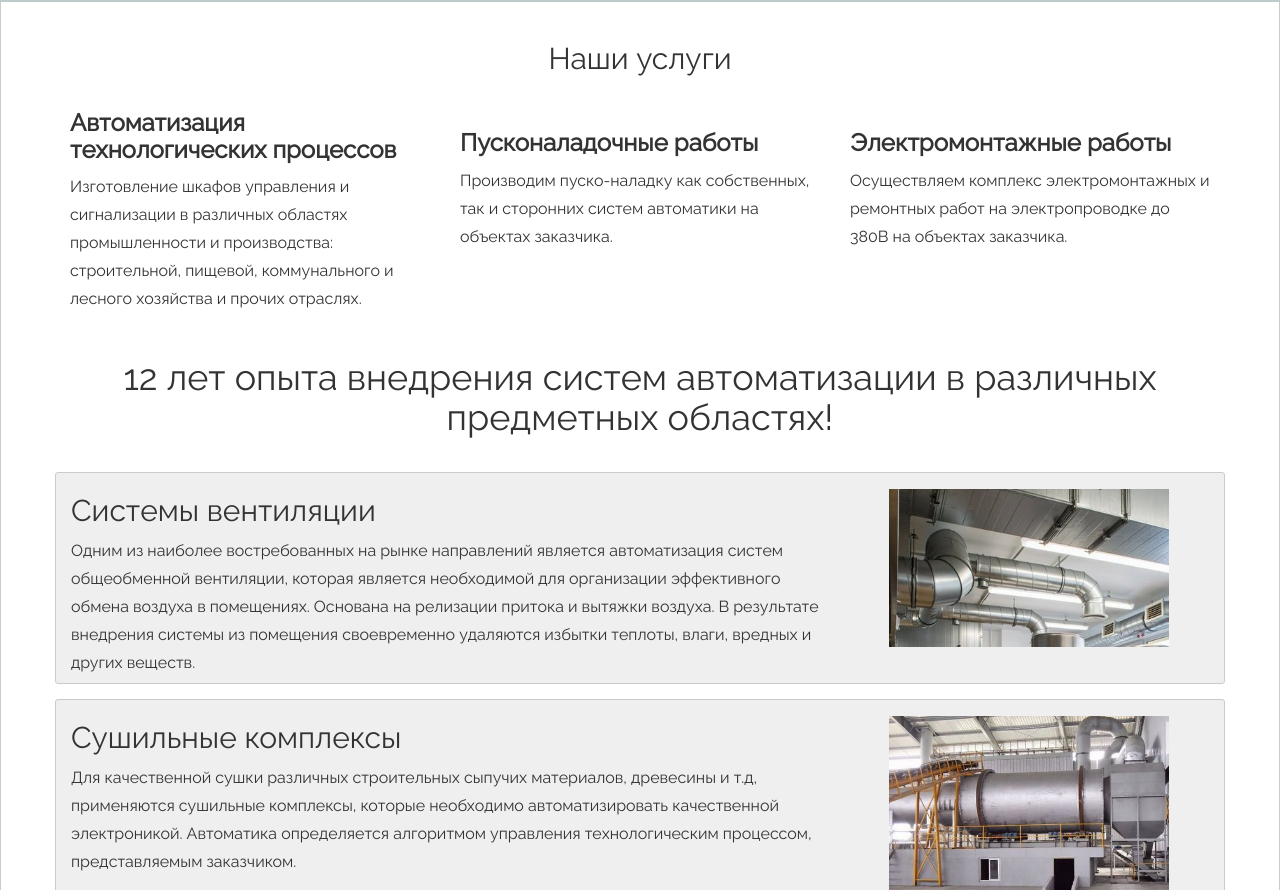
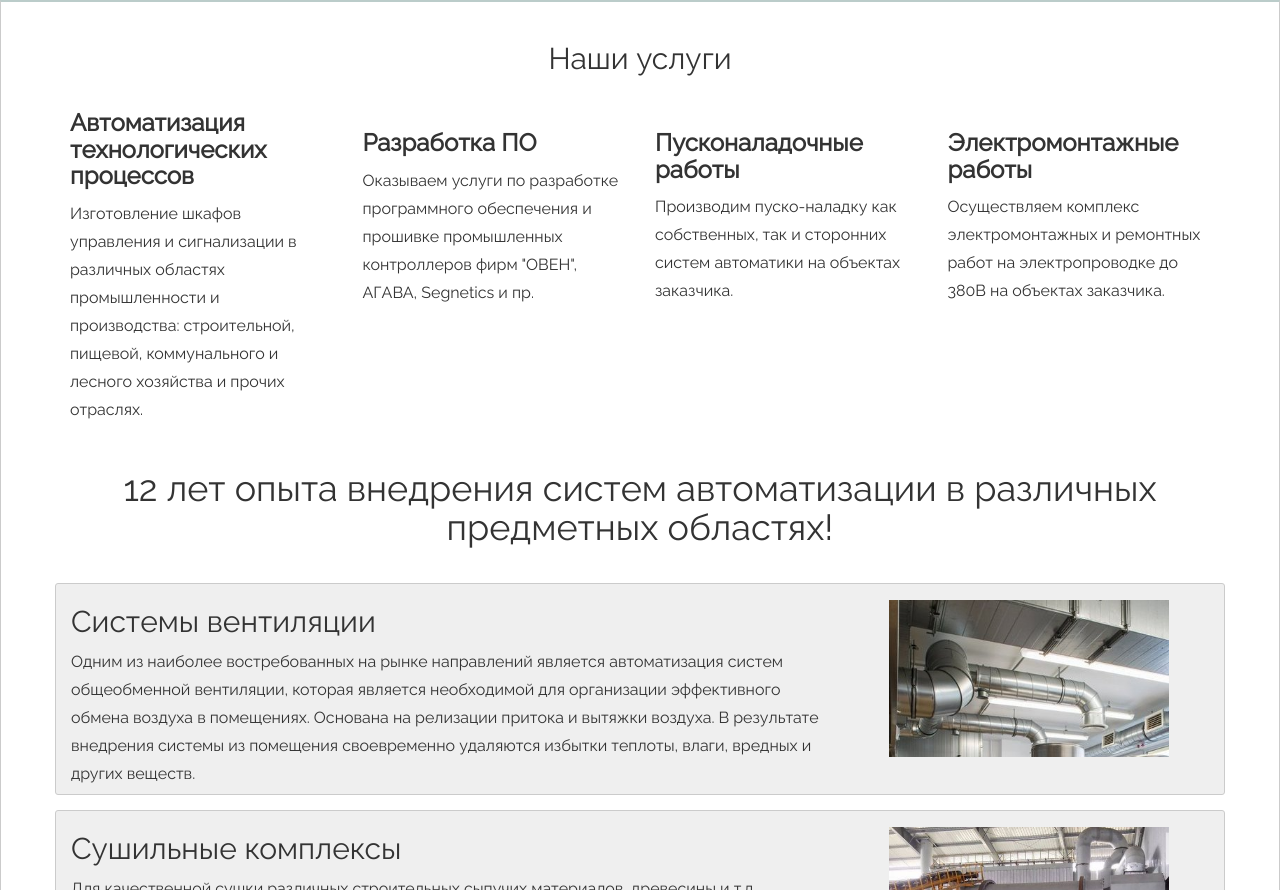
Before and after one commit to ikupdev/new-kupenergo.ru, a plain HTML site: page index.html in a window 1280 px wide. Shown: the part 1089-1979 px from the top of the page. Drawn offline with Linux system fonts and the light colour scheme.

Commit message:
info added to index.html

```diff
--- a/index.html
+++ b/index.html
@@ -159,19 +159,25 @@
         <div class="row" style="padding-bottom: 20px">
             <div class="col-lg-12">
                 <div class="row">
-                    <div class="col-md-4">
+                    <div class="col-md-3">
                         <div class="services">
                             <h3>Автоматизация технологических процессов</h3>
                             <p>Изготовление шкафов управления и сигнализации в различных областях промышленности и производства: строительной, пищевой, коммунального и лесного хозяйства и прочих отраслях.</p>
                         </div>
                     </div>
-                    <div class="col-md-4"; style="padding-top: 20px;">
+                    <div class="col-md-3" style="padding-top: 20px;">
+                        <div class="services">
+                            <h3>Разработка ПО</h3>
+                            <p>Оказываем услуги по разработке программного обеспечения и прошивке промышленных контроллеров фирм "ОВЕН", АГАВА, Segnetics и пр.</p>
+                        </div>
+                    </div>
+                    <div class="col-md-3" style="padding-top: 20px;">
                         <div class="services">
                             <h3>Пусконаладочные работы</h3>
                             <p>Производим пуско-наладку как собственных, так и сторонних систем автоматики на объектах заказчика. </p>
                         </div>
                     </div>
-                    <div class="col-md-4" style="padding-top: 20px;">
+                    <div class="col-md-3" style="padding-top: 20px;">
                         <div class="services">
                             <h3>Электромонтажные работы</h3>
                             <p>Осуществляем комплекс электромонтажных и ремонтных работ на электропроводке до 380В на объектах заказчика.</p>
```
